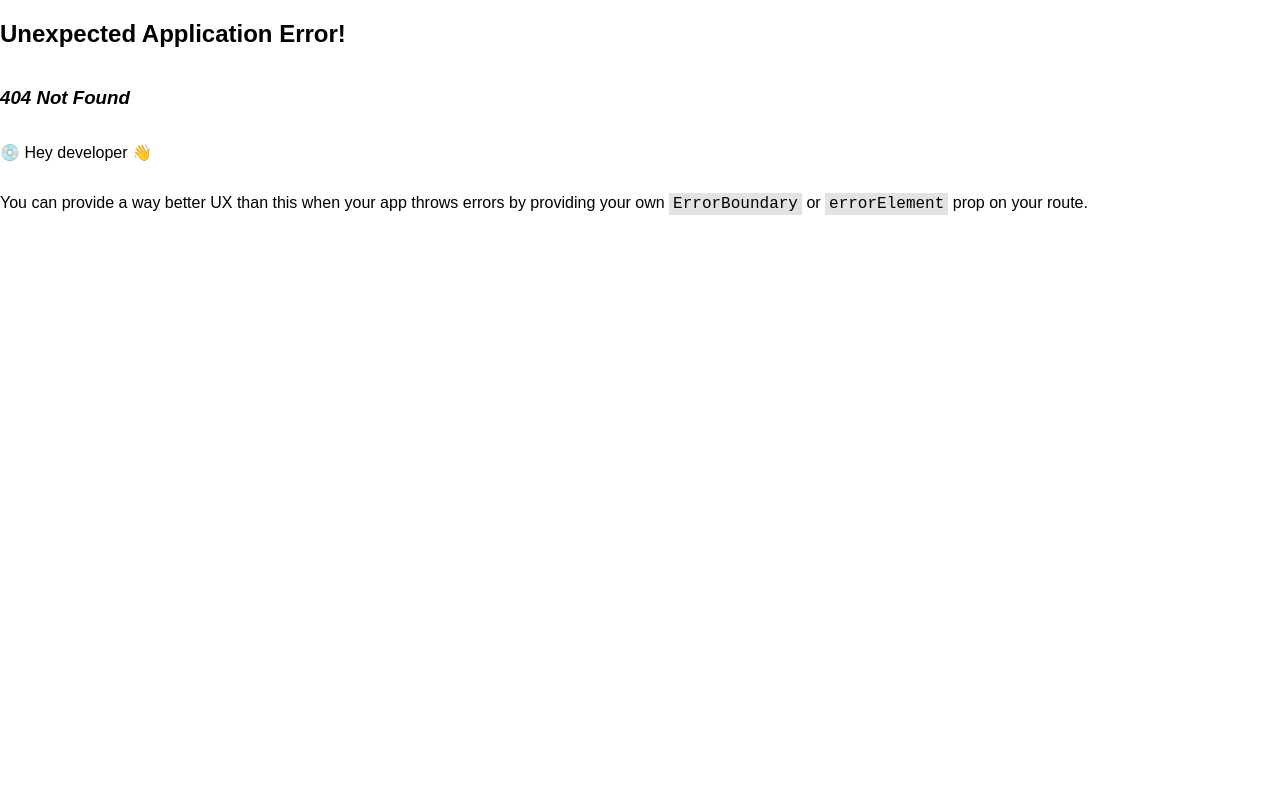
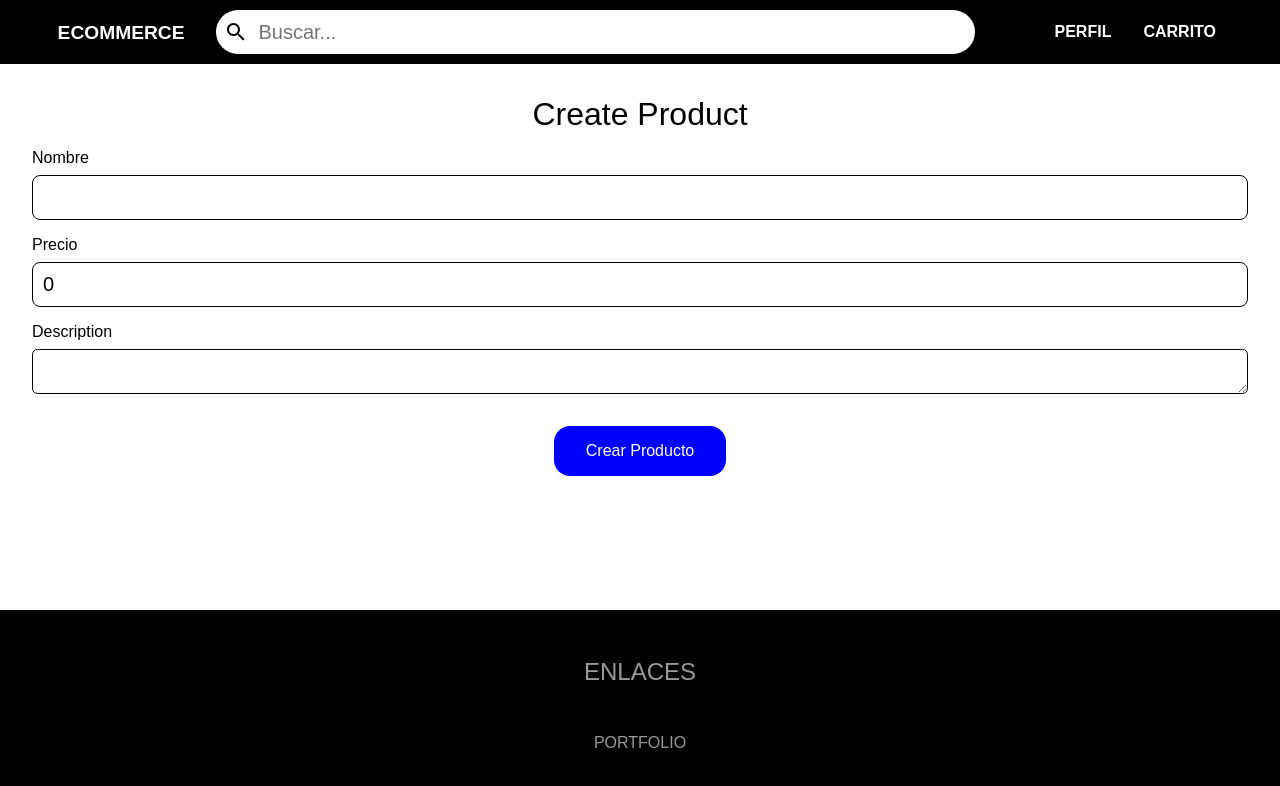
Before and after one commit to PabloCaballero1295/ecommerce, a React (Vite) app: page /create-product in a window 1280 px wide. Before the commit this address had no page. Shown: the top 786 px of the page. Built offline with nearby package versions, Linux system fonts and the light colour scheme.

Commit message:
Added Create product page

```diff
--- a/package.json
+++ b/package.json
@@ -15,11 +15,13 @@
     "@firebase/auth": "^1.7.9",
     "@mui/icons-material": "^6.1.2",
     "@mui/material": "^6.1.2",
+    "@types/uuid": "^10.0.0",
     "axios": "^1.7.7",
     "firebase": "^10.14.0",
     "react": "^18.3.1",
     "react-dom": "^18.3.1",
-    "react-router-dom": "^6.26.2"
+    "react-router-dom": "^6.26.2",
+    "uuid": "^11.0.1"
   },
   "devDependencies": {
     "@eslint/js": "^9.11.1",
--- /dev/null
+++ b/src/components/CreateProduct/CreateProduct.module.css
@@ -0,0 +1,51 @@
+.title {
+  font-size: 2em;
+  width: fit-content;
+  margin: auto;
+  margin-top: 1em;
+}
+
+.form_wrapper {
+  display: flex;
+  flex-direction: column;
+  padding: 0 2em;
+}
+
+.input {
+  border: 1px solid black;
+  border-radius: 0.4em;
+  padding: 0.5em 0.5em;
+  max-width: 100%;
+}
+
+.input_title {
+  font-size: 1em;
+  margin-top: 1em;
+  margin-bottom: 0.5em;
+  border: none;
+}
+
+.text_area {
+  border: 1px solid black;
+  border-radius: 0.4em;
+  padding: 0.5em 0.5em;
+  max-width: 100%;
+}
+
+.create_product_button {
+  background: none;
+  border: none;
+  padding: 0;
+  font: inherit;
+  cursor: pointer;
+  outline: inherit;
+
+  display: block;
+
+  background-color: blue;
+  color: white;
+  padding: 1em 2em;
+  border-radius: 1em;
+  margin: auto;
+  margin-top: 2em;
+}
--- /dev/null
+++ b/src/components/CreateProduct/CreateProduct.tsx
@@ -0,0 +1,73 @@
+import { useState } from "react"
+import { v4 as uuid } from "uuid"
+import axios from "axios"
+import config from "../../config/config"
+import styles from "./CreateProduct.module.css"
+
+export const CreateProduct = () => {
+  const id = uuid()
+  const [name, setName] = useState("")
+  const [description, setDescription] = useState("")
+  const [price, setPrice] = useState(0)
+
+  const CreateProductOnDB = async () => {
+    if (name.length == 0 || price == 0) {
+      console.log("ERROR")
+      return
+    }
+
+    const product_data = {
+      id: id,
+      name: name,
+      price: price,
+      description: description,
+    }
+
+    try {
+      await axios.post(config.backendBaseURL + "/create-product", product_data)
+
+      console.log("Producto Creado")
+    } catch (error) {
+      if (axios.isAxiosError(error) && error.response) {
+        throw new Error(
+          error.response.data.error || "Error al crear el producto"
+        )
+      } else {
+        throw new Error("Error al crear el producto")
+      }
+    }
+  }
+
+  return (
+    <div className="container">
+      <div className={styles.title}>Create Product</div>
+      <div className={styles.form_wrapper}>
+        <div className={styles.input_title}>Nombre</div>
+        <input
+          className={styles.input}
+          value={name}
+          onChange={(e) => setName(e.target.value)}
+        ></input>
+        <div className={styles.input_title}>Precio</div>
+        <input
+          className={styles.input}
+          type="number"
+          value={price}
+          onChange={(e) => setPrice(Number(e.target.value))}
+        ></input>
+        <div className={styles.input_title}>Description</div>
+        <textarea
+          className={styles.text_area}
+          value={description}
+          onChange={(e) => setDescription(e.target.value)}
+        ></textarea>
+      </div>
+      <button
+        className={styles.create_product_button}
+        onClick={CreateProductOnDB}
+      >
+        Crear Producto
+      </button>
+    </div>
+  )
+}
--- a/src/components/LoginPage/LoginPage.tsx
+++ b/src/components/LoginPage/LoginPage.tsx
@@ -28,6 +28,20 @@ export const LoginPage = () => {
         const user = userCredential.user
         console.log("Usuario autenticado:", user)
         localStorage.setItem("userId", user.uid)
+
+        //Check if the user has admin credentials
+        userCredential.user
+          .getIdTokenResult()
+          .then((idTokenResult) => {
+            if (idTokenResult.claims.admin) {
+              localStorage.setItem("admin", "true")
+            } else {
+              localStorage.setItem("admin", "false")
+            }
+          })
+          .catch((error) => {
+            console.log(error)
+          })
         navigate("/")
       })
       .catch((error) => {
--- a/src/components/NavBar/NavBar.module.css
+++ b/src/components/NavBar/NavBar.module.css
@@ -53,7 +53,7 @@
 }
 
 .search_wrapper {
-  width: 100%;
+  flex: 1;
   display: flex;
   align-items: center;
   background-color: white;
--- a/src/components/NavBar/NavBar.tsx
+++ b/src/components/NavBar/NavBar.tsx
@@ -24,6 +24,9 @@ export const NavBar = () => {
 
         <div className={styles.navbar_right_content}>
           {/*<NavBarButton text="Perfil" to="/profile" />*/}
+          {localStorage.getItem("admin") == "true" ? (
+            <NavBarButton text="Crear producto" to="/create-product" />
+          ) : null}
           <ProfileMenu />
           <NavBarButton text="Carrito" to="/cart" />
         </div>
--- a/src/components/ProfileMenu/ProfileMenu.tsx
+++ b/src/components/ProfileMenu/ProfileMenu.tsx
@@ -1,7 +1,7 @@
 import MenuItem from "@mui/material/MenuItem"
 import Menu from "@mui/material/Menu"
 import { useRef, useState, MouseEvent } from "react"
-import { useNavigate } from "react-router-dom"
+import { useNavigate, useLocation } from "react-router-dom"
 import { signOut } from "@firebase/auth"
 import { auth } from "../../firebaseConfig"
 import styles from "./ProfileMenu.module.css"
@@ -18,6 +18,7 @@ export const ProfileMenu = () => {
   let userId = localStorage.getItem("userId") as string
 
   const navigate = useNavigate()
+  const location = useLocation()
 
   const handleProfileButton = () => {
     handleClose()
@@ -27,11 +28,18 @@ export const ProfileMenu = () => {
   const handleLogoutButton = () => {
     handleClose()
     localStorage.setItem("userId", "")
+    localStorage.setItem("admin", "false")
     userId = ""
 
     signOut(auth)
       .then(() => {
         console.log("Succesfull logut")
+
+        if (location.pathname == "/") {
+          window.location.reload()
+        } else {
+          navigate("/")
+        }
       })
       .catch((error) => {
         console.log(error)
--- a/src/main.tsx
+++ b/src/main.tsx
@@ -8,6 +8,7 @@ import { SignUpPage } from "./components/SignUpPage/SignUpPage.tsx"
 import { ProfilePage } from "./components/ProfilePage/ProfilePage.tsx"
 import { ProductPage } from "./components/ProductPage/ProductPage.tsx"
 import { MainLayout } from "./components/MainLayout/MainLayout.tsx"
+import { CreateProduct } from "./components/CreateProduct/CreateProduct.tsx"
 
 const router = createBrowserRouter([
   {
@@ -42,6 +43,14 @@ const router = createBrowserRouter([
       </MainLayout>
     ),
   },
+  {
+    path: "/create-product",
+    element: (
+      <MainLayout>
+        <CreateProduct />
+      </MainLayout>
+    ),
+  },
 ])
 
 createRoot(document.getElementById("root")!).render(
```
Also changed, not shown: 1 other file (tests, documents, lock files or other folders).
